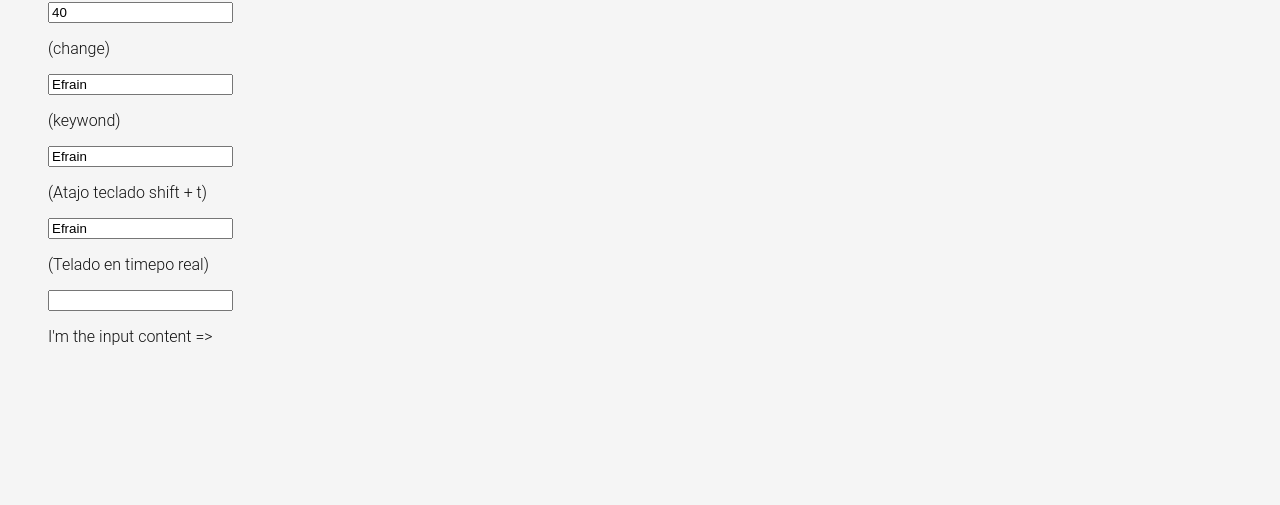
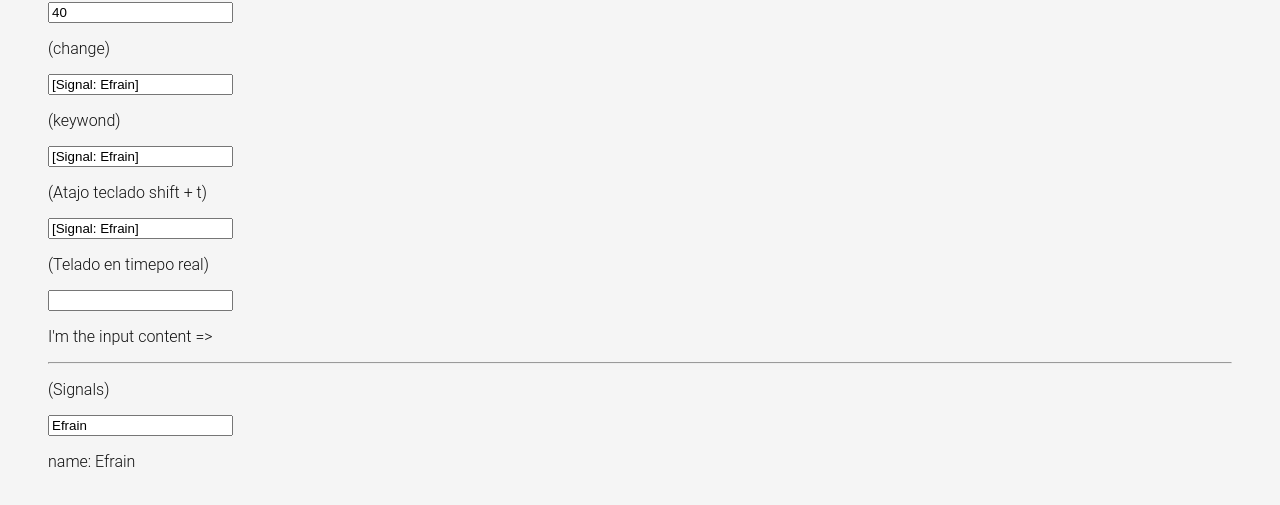
Before and after one commit to efrainlav/Angular17, an Angular app in the folder todoapp/: page /labs in a window 1280 px wide. Shown: the part 872-1377 px from the top of the page. Before the commit the page ends 1282 px from the top, so only its background shows below. Built offline with nearby package versions, Linux system fonts and the light colour scheme.

Commit message:
Ejemplo de reactividad en angular usando Signals

```diff
--- a/todoapp/src/app/pages/labs/labs.component.html
+++ b/todoapp/src/app/pages/labs/labs.component.html
@@ -11,12 +11,12 @@
   <hr />
   <h2>{{ "Hola_".repeat(4) }}</h2>
   <p>La suma de 3 +3 es {{ 3 + 3 }}</p>
-  <p>Hola soy {{ name }} y mi edad es {{ age }}</p>
+  <p>Hola soy {{ name() }} y mi edad es {{ age }}</p>
   <hr />
   <img [src]="person.avatar" alt="" />
   <input type="number" [value]="person.age" />
   <button [disabled]="disabled">Click Me!!</button>
-  <p>person: {{ person.name }}</p>
+  <p>person: {{ person.name() }}</p>
   <button (click)="clickHandker()">Click ME!!</button>
   <hr />
   <button (dblclick)="clickHandker()">CDoubleme!!</button>
@@ -32,4 +32,8 @@
   <p>(Telado en timepo real)</p>
   <input type="text" (keyup)="changeTextKeyboard($event)" />
   <p>I'm the input content => {{ valueInput }}</p>
+  <hr />
+  <p>(Signals)</p>
+  <input type="text" [value]="name()" (change)="changeHandler($event)" />
+  <p>name: {{ name() }}</p>
 </div>
--- a/todoapp/src/app/pages/labs/labs.component.ts
+++ b/todoapp/src/app/pages/labs/labs.component.ts
@@ -1,4 +1,4 @@
-import { Component } from '@angular/core';
+import { Component, signal } from '@angular/core';
 import { CommonModule } from '@angular/common';
 
 @Component({
@@ -11,13 +11,13 @@
 export class LabsComponent {
   title = 'todoapp';
   tasks = ['Instalar el Angular CLI', 'Crear proyecto', 'Crear componentes'];
-  name = 'Efrain';
+  name = signal('Efrain');
   age = 40;
   disabled = false;
   img = 'https://w3schools.com/howto/img_avatar.png';
 
   person = {
-    name: 'Efrain',
+    name: signal('Efrain'),
     age: 40,
     disabled: false,
     avatar: 'https://w3schools.com/howto/img_avatar.png',
@@ -28,7 +28,9 @@
   }
 
   changeHandler(event: Event) {
-    console.log(event);
+    const input = event.target as HTMLInputElement;
+    const newValue = input.value;
+    this.name.set(newValue);
   }
 
   keydownHandler(event: KeyboardEvent) {
```
